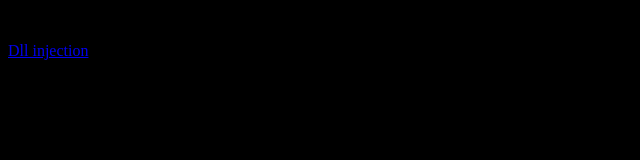
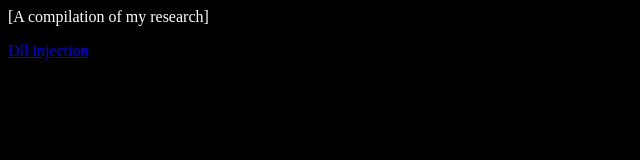
Before and after one commit to okabek/okabek.github.io, a plain HTML site: page index.html in a window 1280 px wide. Shown: the whole page, without its empty margins (0-640 px from the left). Drawn offline with Linux system fonts and the light colour scheme.

Commit message:
Update index.html

```diff
--- a/index.html
+++ b/index.html
@@ -1,4 +1,4 @@
-<html style="background-color: black">
+<html style="background-color: black; color: white">
   <head>
       <title>Notebook</title>
   </head>
```
